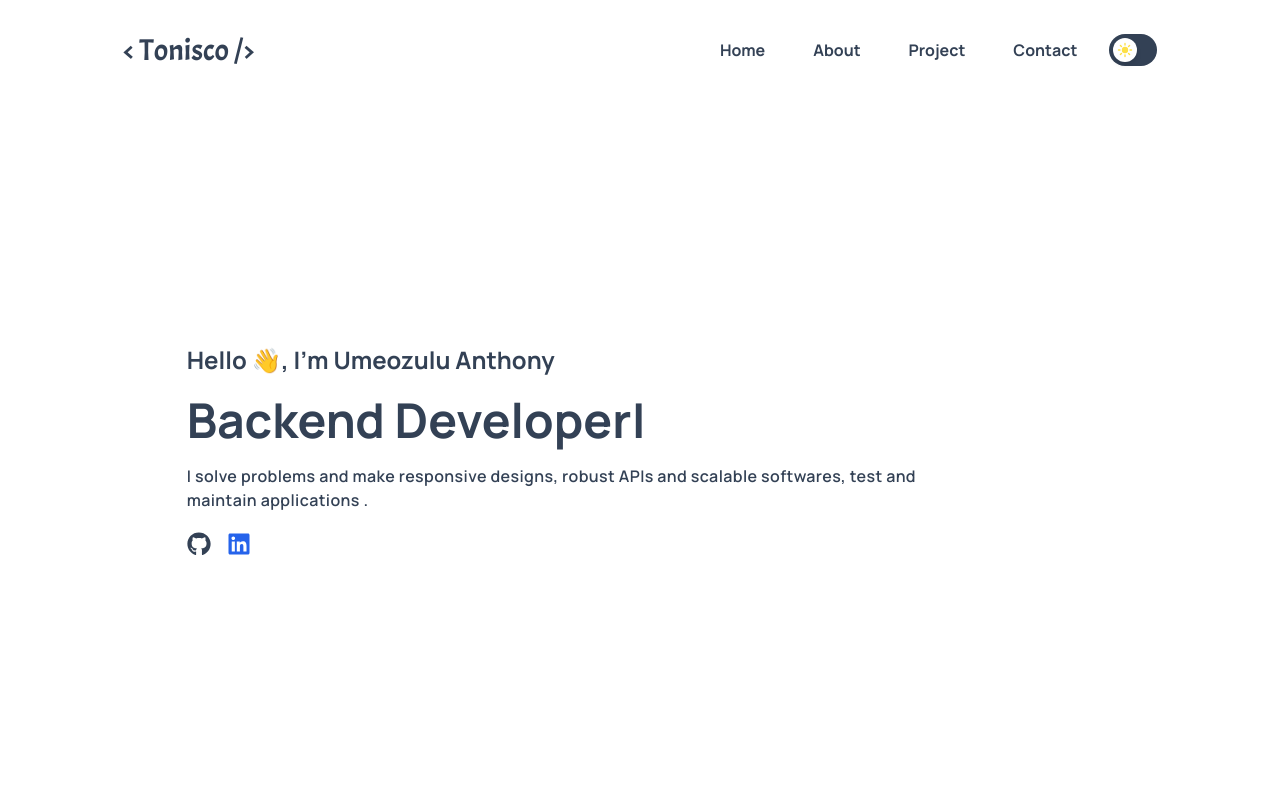
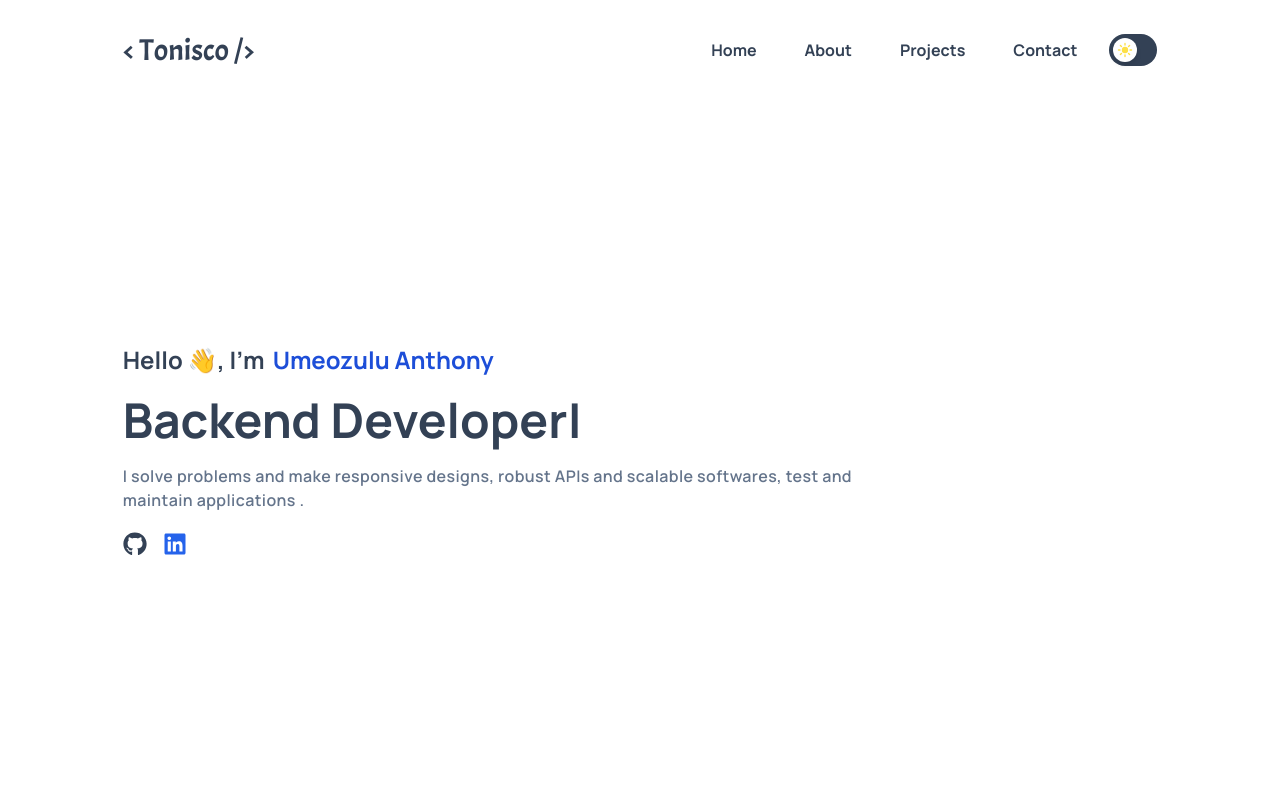
Before and after one commit to tonisco/portfolio, a Next.js app: page / in a window 1280 px wide. Shown: the top 800 px of the page. Built offline with nearby package versions, Linux system fonts and the light colour scheme.

Commit message:
link, optimize classNames

```diff
--- a/src/components/Hero/index.tsx
+++ b/src/components/Hero/index.tsx
@@ -6,10 +6,13 @@ function Hero() {
   let typedRef1: { cursor: { remove: () => void } }
 
   return (
-    <main className="container mx-auto flex flex-1 items-center xl:w-5/6">
+    <main className="container mx-auto flex flex-1 items-center px-4 xl:w-5/6">
       <div className="flex h-full flex-col justify-center gap-5">
+        <p className="flex gap-2 font-manrope text-2xl font-bold text-slate-700 dark:text-slate-50">
+          {/* eslint-disable-next-line react/no-unescaped-entities */}
+          Hello 👋, I'm
           <Typed
-          strings={["Hello 👋, I'm Umeozulu Anthony"]}
+            strings={["Umeozulu Anthony"]}
             typeSpeed={40}
             typedRef={(typed: any) => {
               typedRef = typed
@@ -17,11 +20,12 @@ function Hero() {
             onComplete={() => {
               typedRef?.cursor.remove()
             }}
-          className="font-manrope text-2xl font-bold text-slate-700 dark:text-white"
+            className="inline-block text-blue-700 dark:text-blue-500"
           />
+        </p>
 
         <Typed
-          className="font-manrope text-5xl font-bold capitalize text-slate-700 dark:text-white"
+          className="font-manrope text-5xl font-bold capitalize text-slate-700 dark:text-slate-50"
           strings={[
             "frontend developer",
             "backend developer",
@@ -30,7 +34,7 @@ function Hero() {
           ]}
           typeSpeed={40}
           backSpeed={30}
-          backDelay={1200}
+          backDelay={600}
           startDelay={1800}
           typedRef={(typed: any) => {
             typedRef1 = typed
@@ -39,7 +43,7 @@ function Hero() {
             typedRef1?.cursor.remove()
           }}
         />
-        <p className="max-w-3xl font-manrope text-base font-semibold tracking-wide text-slate-700 dark:text-gray-300">
+        <p className="max-w-3xl font-manrope text-base font-semibold tracking-wide text-slate-500 dark:text-slate-300">
           I solve problems and make responsive designs, robust APIs and scalable
           softwares, test and maintain applications .
         </p>
--- a/src/components/Navbar/index.tsx
+++ b/src/components/Navbar/index.tsx
@@ -2,6 +2,7 @@ import { useEffect, useState } from "react"
 import { IoClose, IoMenu, IoMoon, IoSunny } from "react-icons/io5"
 import { AnimatePresence, motion, spring } from "framer-motion"
 import { useTheme } from "next-themes"
+import Link from "next/link"
 
 function Navbar() {
   const [showSidebar, setShowSideBar] = useState(false)
@@ -29,36 +30,24 @@ function Navbar() {
       <main className="flex items-center gap-4">
         <ul className="hidden gap-4 md:flex">
           <li>
-            <a
-              className="px-4 font-manrope text-base font-bold capitalize text-slate-700 dark:text-white"
-              href="home"
-            >
+            <Link className="link" href="home">
               home
-            </a>
+            </Link>
           </li>
           <li>
-            <a
-              className="px-4 font-manrope text-base font-bold capitalize text-slate-700 dark:text-white"
-              href="home"
-            >
+            <Link className="link" href="#about">
               about
-            </a>
+            </Link>
           </li>
           <li>
-            <a
-              className="px-4 font-manrope text-base font-bold capitalize text-slate-700 dark:text-white"
-              href="home"
-            >
-              project
-            </a>
+            <Link className="link" href="home">
+              projects
+            </Link>
           </li>
           <li>
-            <a
-              className="px-4 font-manrope text-base font-bold capitalize text-slate-700 dark:text-white"
-              href="home"
-            >
+            <Link className="link" href="home">
               contact
-            </a>
+            </Link>
           </li>
         </ul>
         <IoMenu
@@ -119,36 +108,24 @@ function Navbar() {
             </div>
             <ul className=" flex flex-col gap-6 ">
               <li>
-                <a
-                  className="font-manrope text-base font-bold capitalize text-slate-700 dark:text-white"
-                  href="home"
-                >
+                <Link className="side-link" href="home">
                   home
-                </a>
+                </Link>
               </li>
               <li>
-                <a
-                  className="font-manrope text-base font-bold capitalize text-slate-700 dark:text-white"
-                  href="home"
-                >
+                <Link className="side-link" href="home">
                   about
-                </a>
+                </Link>
               </li>
               <li>
-                <a
-                  className="font-manrope text-base font-bold capitalize text-slate-700 dark:text-white"
-                  href="home"
-                >
-                  project
-                </a>
+                <Link className="side-link" href="home">
+                  projects
+                </Link>
               </li>
               <li>
-                <a
-                  className="font-manrope text-base font-bold capitalize text-slate-700 dark:text-white"
-                  href="home"
-                >
+                <Link className="side-link" href="home">
                   contact
-                </a>
+                </Link>
               </li>
             </ul>
           </motion.nav>
--- a/src/styles/globals.css
+++ b/src/styles/globals.css
@@ -1,6 +1,14 @@
 @tailwind base;
 @tailwind components;
 @tailwind utilities;
+
+.link {
+  @apply px-4 font-manrope text-base font-bold capitalize text-slate-700 dark:text-slate-50;
+}
+
+.side-link {
+  @apply font-manrope text-base font-bold capitalize text-slate-700 dark:text-slate-50;
+}
 
 .underline-text {
   @apply relative;
```
Lines whose indentation alone changed are shown as unchanged.
